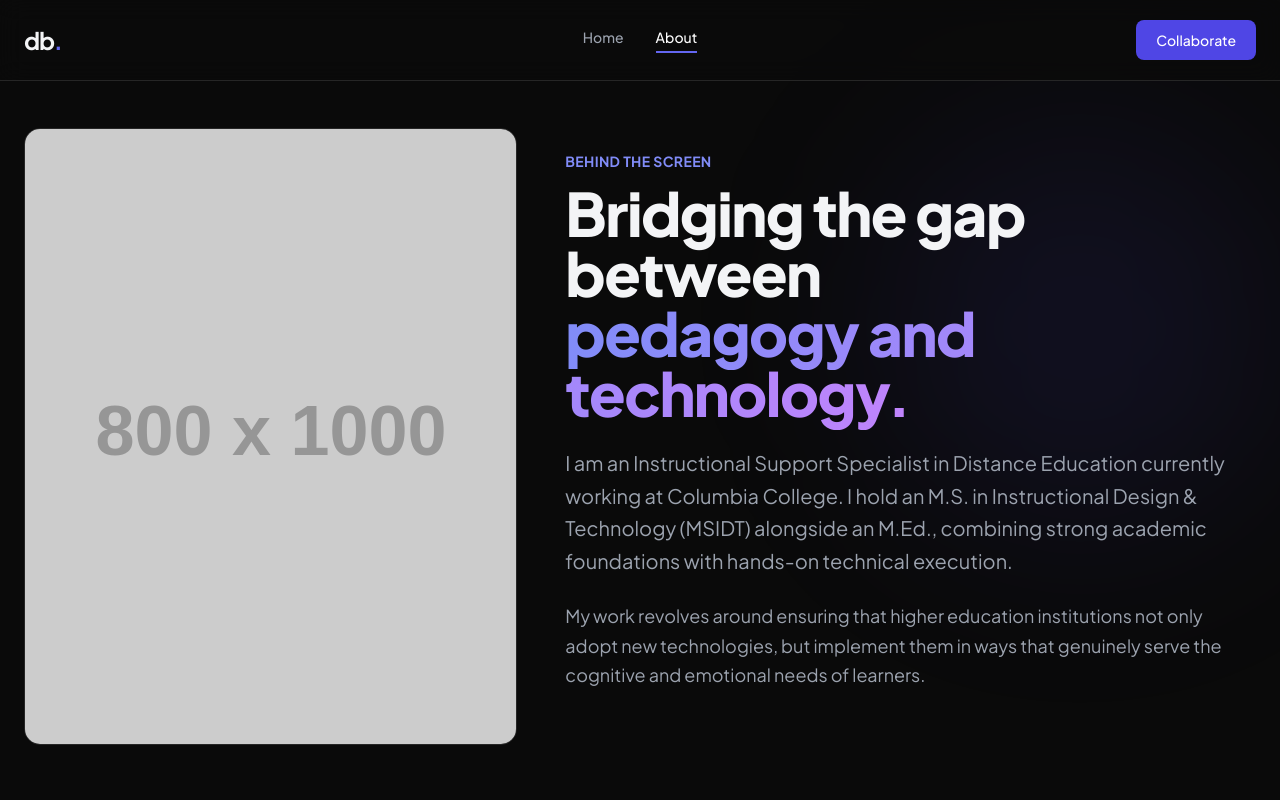
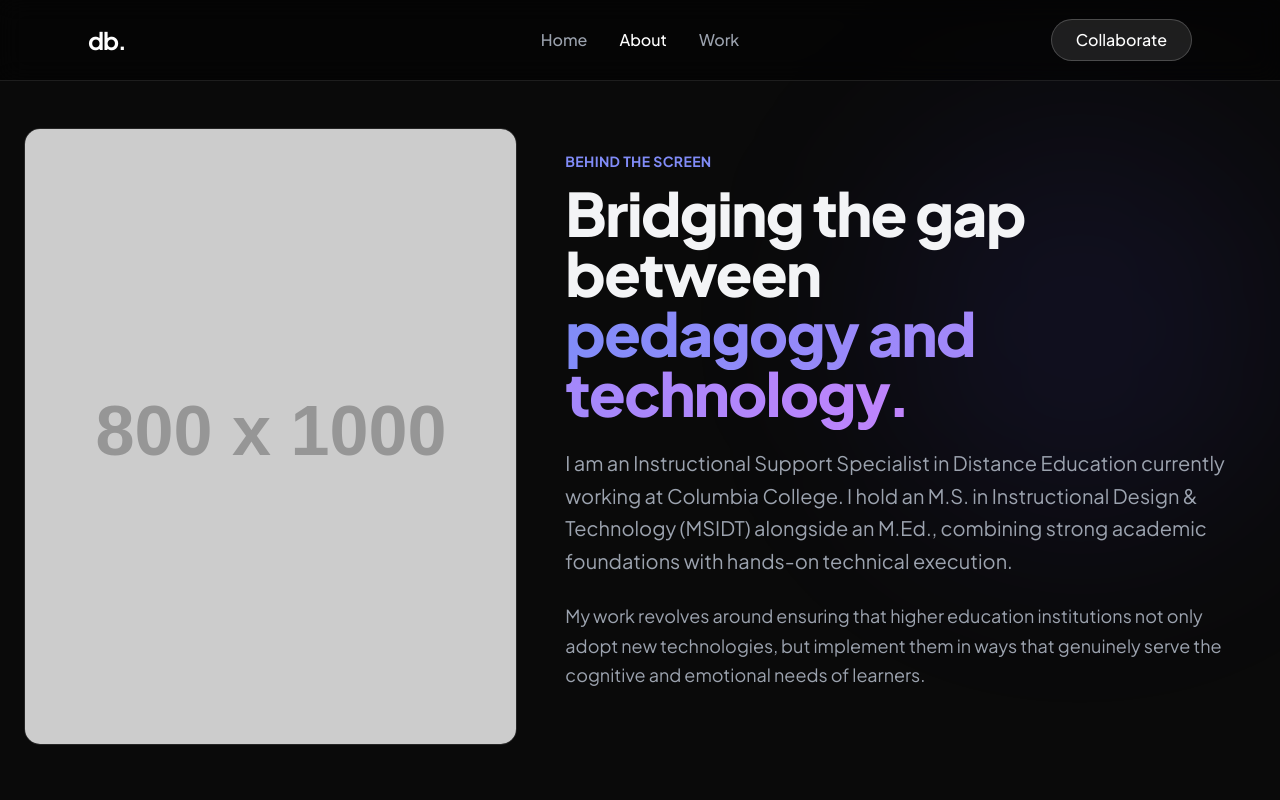
Before and after one commit to dwbarsotti/dwbarsotti.github.io, a plain HTML site: page about.html in a window 1280 px wide. Shown: the top 800 px of the page. Drawn offline with nearby package versions, Linux system fonts and the light colour scheme; placeholder pictures from the web are drawn by us.

Commit message:
Update about.html

```diff
--- a/about.html
+++ b/about.html
@@ -48,37 +48,33 @@
             color: #f3f4f6;
         }
     </style>
-</head>
-<body class="font-sans antialiased selection:bg-accent-500 selection:text-white flex flex-col min-h-screen">
 
-    <!-- Navigation -->
-    <header class="fixed w-full top-0 z-50 bg-dark-bg/80 backdrop-blur-md border-b border-dark-border">
-        <div class="max-w-7xl mx-auto px-6 py-5 flex items-center">
 
-            <!-- Left: Logo -->
-            <div class="flex-1 flex justify-start">
-                <a href="index.html" class="text-2xl font-bold tracking-tighter hover:text-accent-400 transition-colors">
-                    db<span class="text-accent-500">.</span>
-                </a>
-            </div>
+<!-- UNIFIED NAVIGATION HEADER -->
 
-            <!-- Center: Navigation -->
-            <nav class="hidden md:flex flex-1 justify-center gap-8 text-sm font-medium">
-                <!-- Home link is now grayed out as inactive -->
-                <a href="index.html" class="text-gray-400 hover:text-white transition-colors">Home</a>
-                <!-- About link is highlighted as active -->
-                <a href="about.html" class="text-white border-b-2 border-accent-500 pb-1">About</a>
-            </nav>
+    <header class="fixed w-full top-0 z-50 bg-black/50 backdrop-blur-md border-b border-white/10">
+    <div class="max-w-6xl mx-auto px-6 h-20 flex items-center justify-between">
 
-            <!-- Right: CTA Button -->
-            <div class="flex-1 flex justify-end">
-                <a href="index.html#contact" class="hidden md:inline-flex items-center justify-center px-5 py-2.5 text-sm font-medium text-white bg-accent-600 rounded-lg hover:bg-accent-500 transition-colors">
-                    Collaborate
-                </a>
-            </div>
+        <!-- Left Side: Logo (flex-1 keeps it mathematically balanced) -->
+        <div class="flex-1">
+            <a href="index.html" class="text-2xl font-bold tracking-tighter text-white">db.</a>
+        </div>
 
+        <!-- Center: Navigation Links -->
+        <div class="flex gap-8">
+            <a href="index.html" class="text-gray-400 hover:text-white font-medium transition-colors">Home</a>
+            <a href="about.html" class="text-white font-medium transition-colors">About</a>
+            <a href="work.html" class="text-gray-400 hover:text-white font-medium transition-colors">Work</a>
         </div>
-    </header>
+
+        <!-- Right Side: Button (flex-1 keeps it mathematically balanced) -->
+        <div class="flex-1 flex justify-end">
+            <a href="index.html#contact" class="px-6 py-2 rounded-full bg-white/10 hover:bg-white/20 text-white font-medium border border-white/20 transition-all">Collaborate</a>
+        </div>
+
+    </div>
+</header>
+
 
     <main class="flex-grow pt-32 pb-24">
 
```
